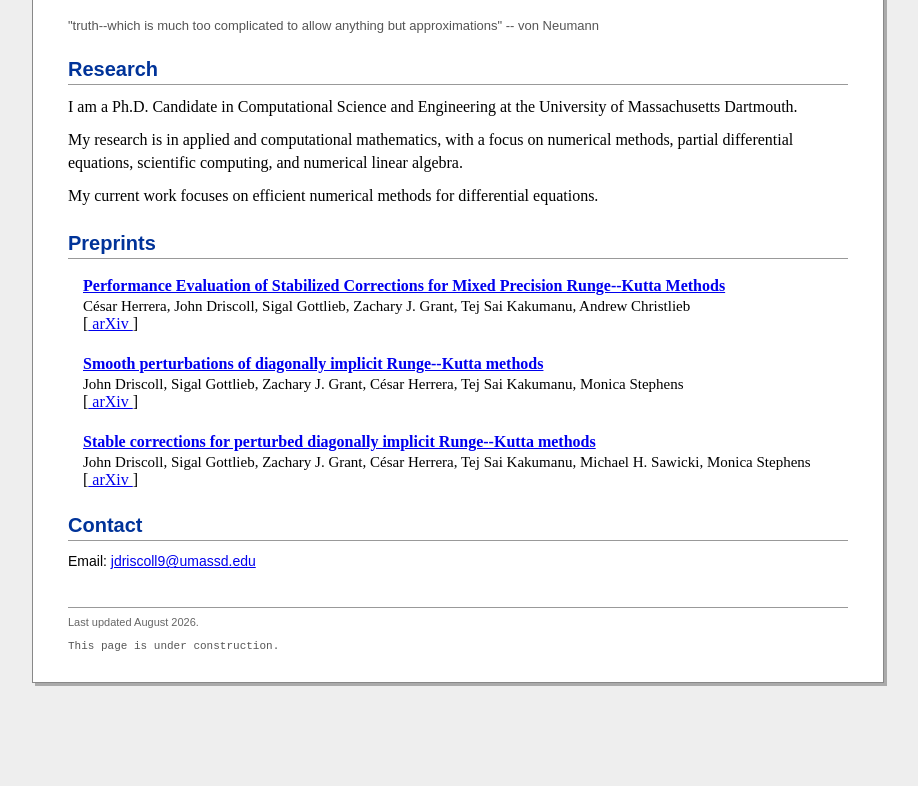
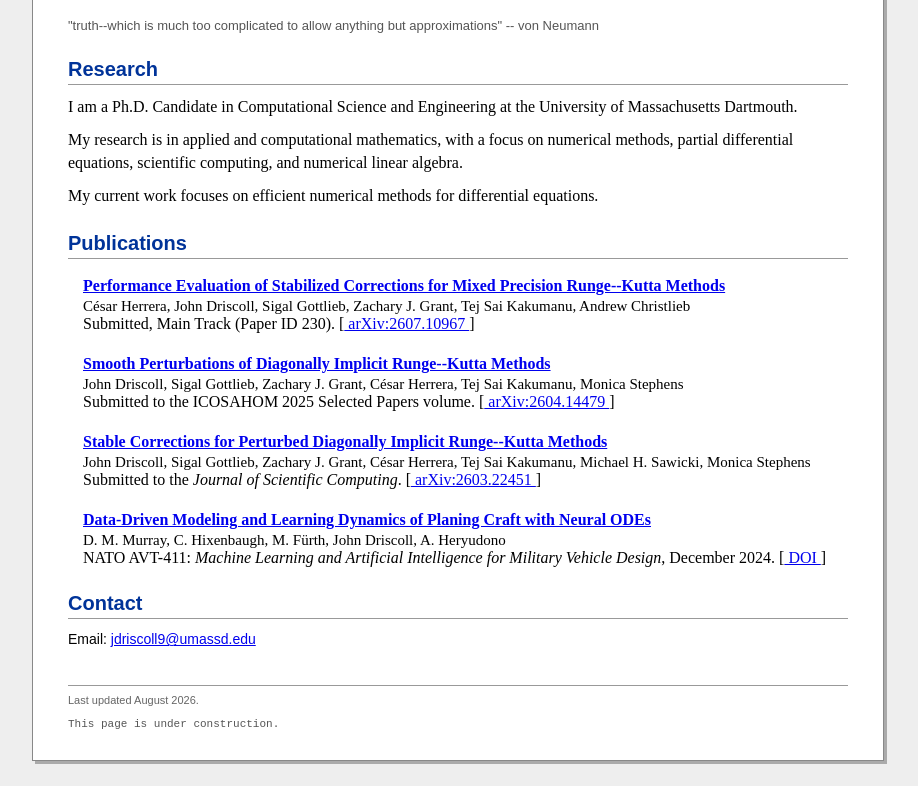
Before and after one commit to JohnDriscollAcademic/JohnDriscollAcademic.github.io, a plain HTML site: page index.html in a window 1280 px wide. Shown: the part 155-941 px from the top of the page, without its empty margins (182-1100 px from the left). Before the commit the page ends 863 px from the top, so only its background shows below. Drawn offline with Linux system fonts and the light colour scheme.

Commit message:
Modify publication section and add new paper
Updated publication titles and added new paper entry.

```diff
--- a/index.html
+++ b/index.html
@@ -255,12 +255,13 @@
     </div>
 
 
+
     <!-- ========================================================
-         PREPRINTS
+         PUBLICATIONS
          ======================================================== -->
 
     <h2 id="papers">
-        Preprints
+        Publications
     </h2>
 
     <div class="papers">
@@ -282,8 +283,9 @@
             </div>
 
             <div>
+                Submitted, Main Track (Paper ID 230).
                 [<a href="https://arxiv.org/abs/2607.10967">
-                    arXiv
+                    arXiv:2607.10967
                 </a>]
             </div>
 
@@ -295,8 +297,8 @@
             <a
                 class="paper-title"
                 href="https://arxiv.org/abs/2604.14479">
-                Smooth perturbations of diagonally implicit
-                Runge--Kutta methods
+                Smooth Perturbations of Diagonally Implicit
+                Runge--Kutta Methods
             </a>
 
             <div class="authors">
@@ -306,8 +308,9 @@
             </div>
 
             <div>
+                Submitted to the ICOSAHOM 2025 Selected Papers volume.
                 [<a href="https://arxiv.org/abs/2604.14479">
-                    arXiv
+                    arXiv:2604.14479
                 </a>]
             </div>
 
@@ -318,9 +321,9 @@
 
             <a
                 class="paper-title"
-                href="https://arxiv.org/abs/2603.24451">
-                Stable corrections for perturbed diagonally implicit
-                Runge--Kutta methods
+                href="https://arxiv.org/abs/2603.22451">
+                Stable Corrections for Perturbed Diagonally Implicit
+                Runge--Kutta Methods
             </a>
 
             <div class="authors">
@@ -331,8 +334,35 @@
             </div>
 
             <div>
-                [<a href="https://arxiv.org/abs/2603.24451">
-                    arXiv
+                Submitted to the <i>Journal of Scientific Computing</i>.
+                [<a href="https://arxiv.org/abs/2603.22451">
+                    arXiv:2603.22451
+                </a>]
+            </div>
+
+        </div>
+
+
+        <div class="paper">
+
+            <a
+                class="paper-title"
+                href="https://doi.org/10.14339/STO-MP-AVT-411-19-PDF">
+                Data-Driven Modeling and Learning Dynamics of Planing
+                Craft with Neural ODEs
+            </a>
+
+            <div class="authors">
+                D. M. Murray, C. Hixenbaugh, M. Fürth,
+                John Driscoll, A. Heryudono
+            </div>
+
+            <div>
+                NATO AVT-411: <i>Machine Learning and Artificial
+                Intelligence for Military Vehicle Design</i>,
+                December 2024.
+                [<a href="https://doi.org/10.14339/STO-MP-AVT-411-19-PDF">
+                    DOI
                 </a>]
             </div>
 
```
